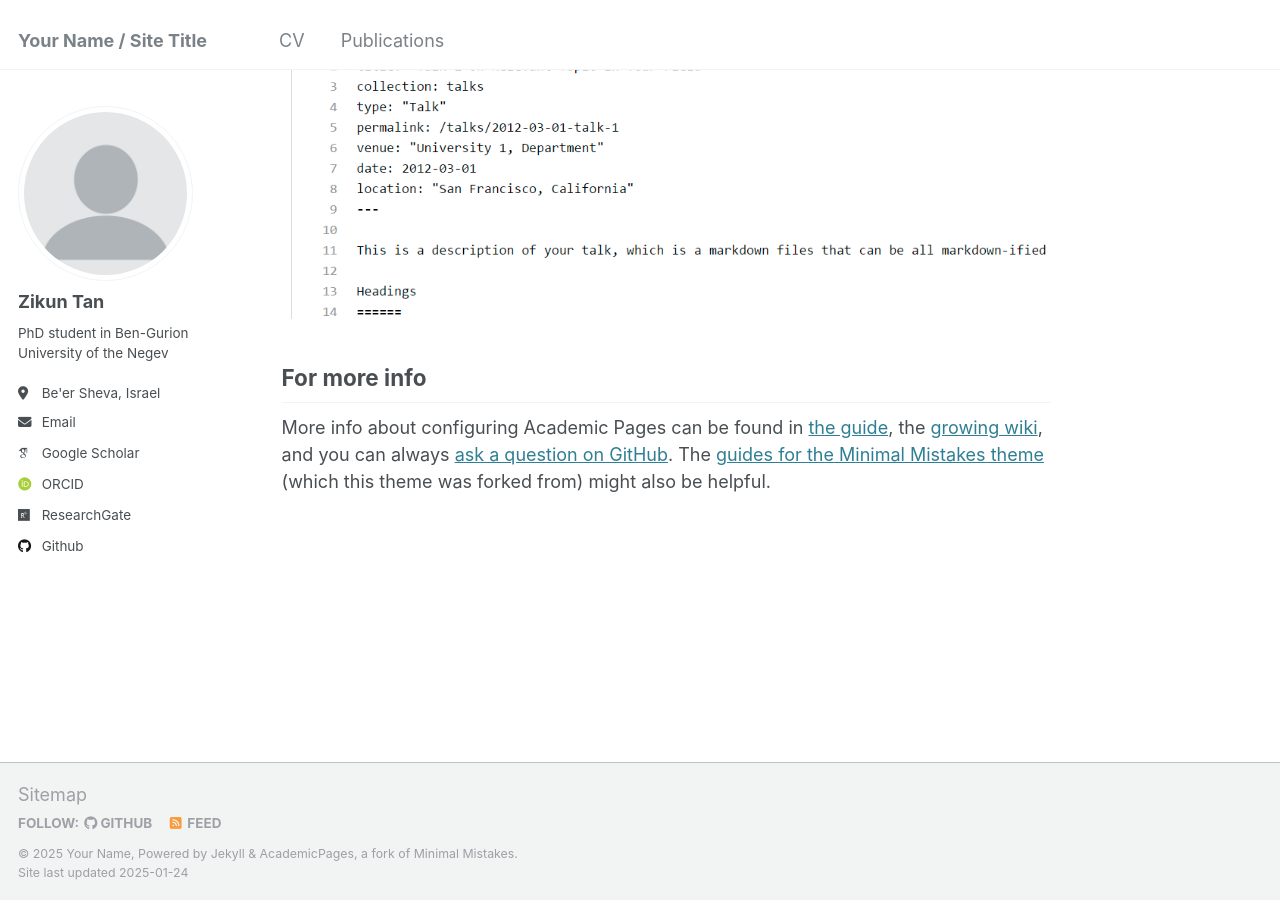
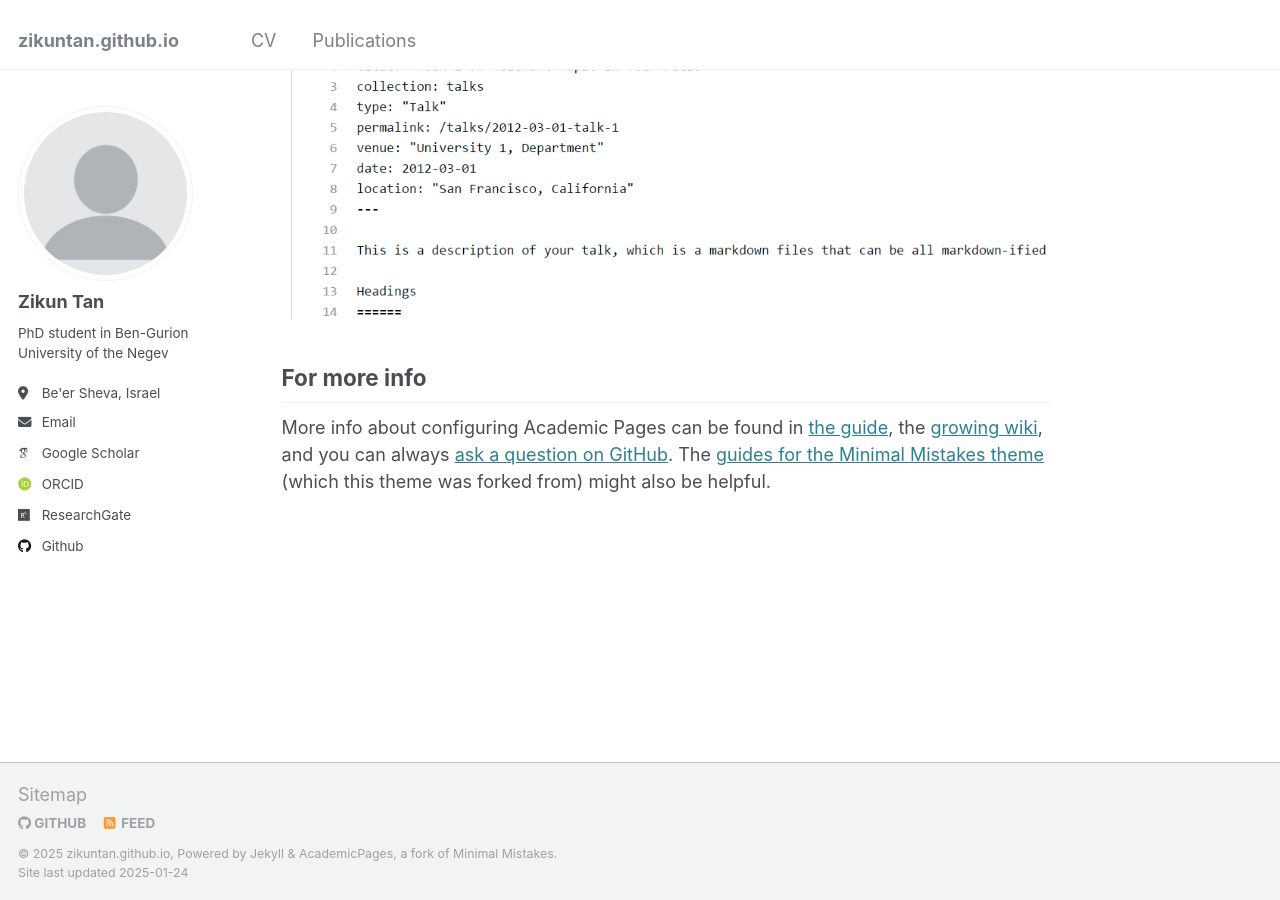
Before and after one commit to ZikunTan/zikuntan.github.io, a Jekyll site: the page built from _pages/about.md, in a window 1280 px wide and 900 px high, scrolled down 2643 px. Built offline with Jekyll 4.4.1, drawn with Linux system fonts in a browser that asks for light colours; some web fonts are replaced.

Commit message:
Update _config.yml

```diff
--- a/_config.yml
+++ b/_config.yml
@@ -7,14 +7,14 @@
 # server process.
 
 # Basic Site Settings
-locale                   : "en-US"
-title                    : "Your Name / Site Title"
-title_separator          : "-"
-name                     : &name "Your Name"
-description              : &description "personal description"
-url                      : https://academicpages.github.io # the base hostname & protocol for your site e.g. "https://[your GitHub username].github.io"
-baseurl                  : "" # the subpath of your site, e.g. "/blog"
-repository               : "academicpages/academicpages.github.io"
+# locale                   : "en-US"
+# title                    : "Your Name / Site Title"
+# title_separator          : "-"
+# name                     : &name "Your Name"
+# description              : &description "personal description"
+# url                      : https://academicpages.github.io # the base hostname & protocol for your site e.g. "https://[your GitHub username].github.io"
+# baseurl                  : "" # the subpath of your site, e.g. "/blog"
+# repository               : "academicpages/academicpages.github.io"
 
 # Site Author - The following control what appear as part of the author content on the side bar.
 #               If a field is blank the icon and link will not appear, otherwise it will be shown.
```
